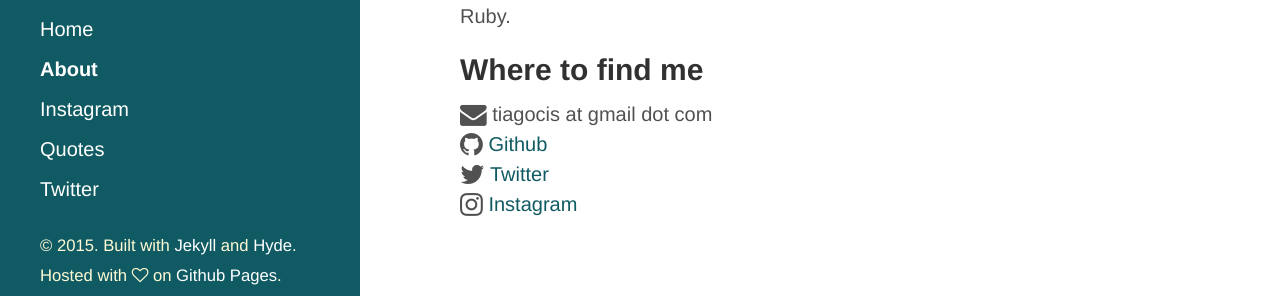
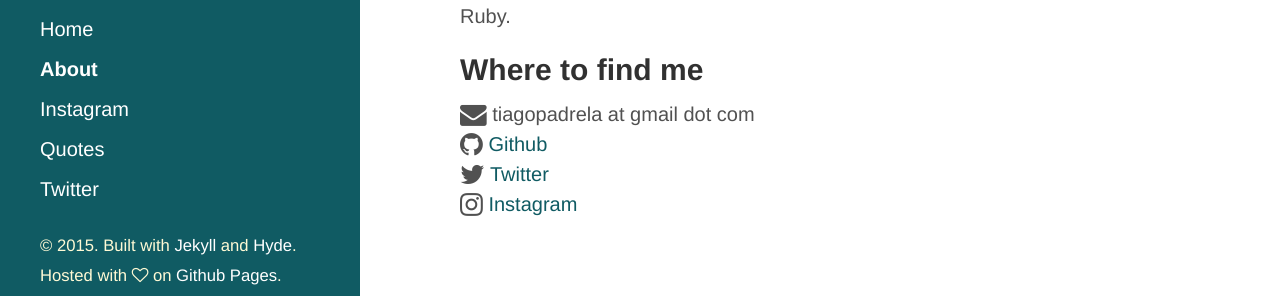
Before and after one commit to tiagoamaro/tiagoamaro.com.br_jekyll, a Jekyll site: the page built from about.html, in a window 1280 px wide. Shown: the part 279-575 px from the top of the page. Built offline with Jekyll 4.4.1, drawn with Linux system fonts in a browser that asks for light colours; nearby versions of some CDN libraries; Markdown is read by kramdown in place of the engine named in the settings.

Commit message:
change twitter handle around the website

```diff
--- a/_includes/head.html
+++ b/_includes/head.html
@@ -6,7 +6,7 @@
   {% if page.excerpt %}
     <meta name="description" content="{{ page.excerpt | truncate:160 | strip_html }}">
   {% else %}
-    <meta name="description" content="Tiago Amaro personal website. Geek, Programmer, Explainer wannabe. Twitter: @tiagocis">
+    <meta name="description" content="Tiago Amaro personal website. Geek, Programmer, Explainer wannabe. Twitter: @tiagopadrela">
   {% endif %}
 
   <title>
--- a/_includes/sidebar.html
+++ b/_includes/sidebar.html
@@ -33,7 +33,7 @@
       <a href="https://github.com/tiagoamaro">
         <i class="fa fa-github fa-2x"></i>
       </a>
-      <a href="http://twitter.com/tiagocis">
+      <a href="http://twitter.com/tiagopadrela">
         <i class="fa fa-twitter fa-2x"></i>
       </a>
       <a id="easter_egg" href="https://www.google.com.br/?#q=iddqd">
--- a/_includes/twitter_button.html
+++ b/_includes/twitter_button.html
@@ -1,2 +1,2 @@
-<a href="https://twitter.com/share" class="twitter-share-button" data-lang="en" data-url="http://tiagoamaro.com.br{{page.url}}" data-via="tiagocis" data-text="{{page.title}}">Tweet</a>
+<a href="https://twitter.com/share" class="twitter-share-button" data-lang="en" data-url="http://tiagoamaro.com.br{{page.url}}" data-via="tiagopadrela" data-text="{{page.title}}">Tweet</a>
 <script>!function(d,s,id){var js,fjs=d.getElementsByTagName(s)[0];if(!d.getElementById(id)){js=d.createElement(s);js.id=id;js.src="https://platform.twitter.com/widgets.js";fjs.parentNode.insertBefore(js,fjs);}}(document,"script","twitter-wjs");</script>
--- a/about.html
+++ b/about.html
@@ -18,7 +18,7 @@
 
     <div>
         <i class="fa fa-envelope fa-lg"></i>
-        tiagocis at gmail dot com
+        tiagopadrela at gmail dot com
     </div>
 
     <div>
@@ -28,7 +28,7 @@
 
     <div>
         <i class="fa fa-twitter fa-lg"></i>
-        <a href="http://twitter.com/tiagocis">Twitter</a>
+        <a href="http://twitter.com/tiagopadrela">Twitter</a>
     </div>
 
     <div>
--- a/twitter.html
+++ b/twitter.html
@@ -4,6 +4,6 @@
 ---
 
 <div id="twitter-timeline">
-  <a class="twitter-timeline" href="https://twitter.com/tiagocis" data-tweet-limit="20" data-widget-id="347891026909863938">Tweets from @tiagocis</a>
+  <a class="twitter-timeline" href="https://twitter.com/tiagopadrela" data-tweet-limit="20" data-widget-id="347891026909863938">Tweets from @tiagopadrela</a>
   <script>/*<![CDATA[*/!function(d,s,id){var js,fjs=d.getElementsByTagName(s)[0],p=/^http:/.test(d.location)?'http':'https';if(!d.getElementById(id)){js=d.createElement(s);js.id=id;js.src=p+"://platform.twitter.com/widgets.js";fjs.parentNode.insertBefore(js,fjs);}}(document,"script","twitter-wjs");/*]]>*/</script>
 </div>
```
